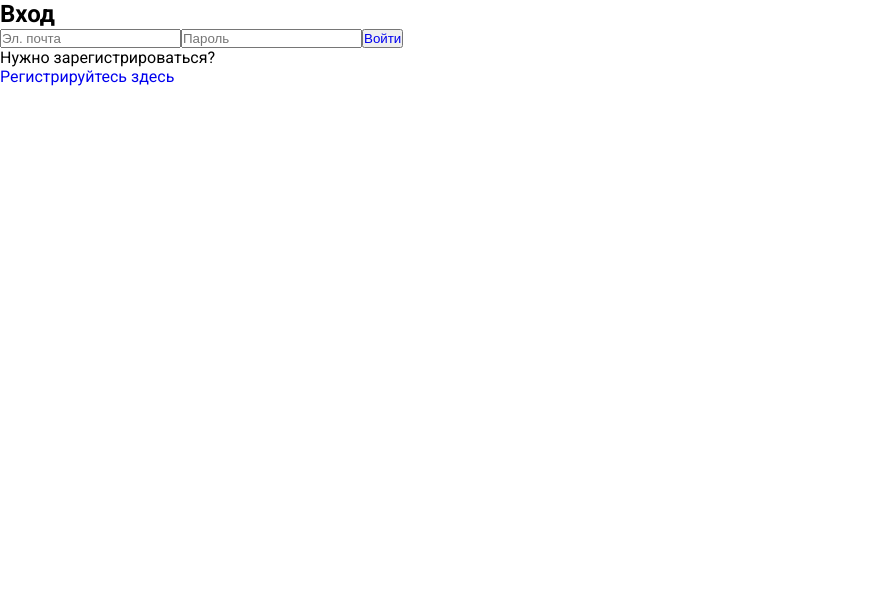
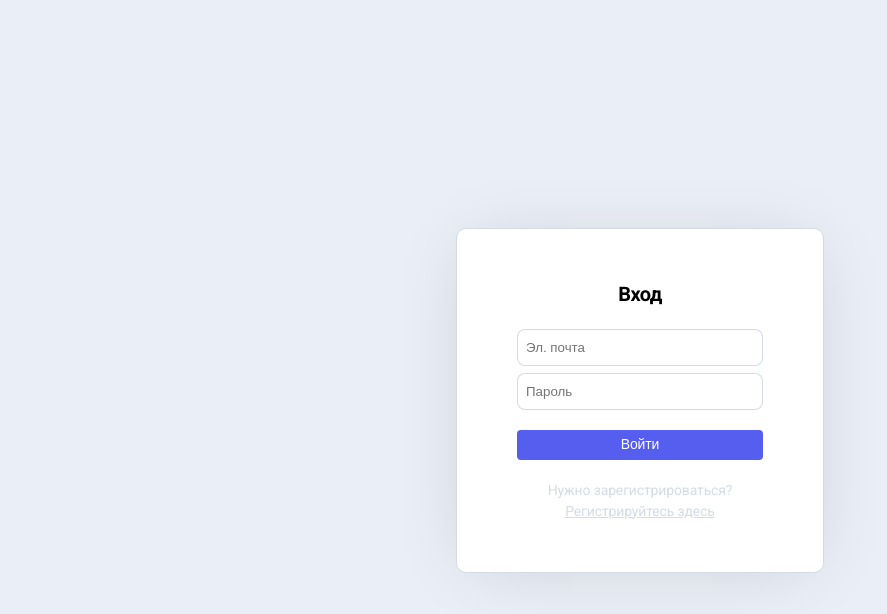
Before and after one commit to Ligzus/kanban1, a React (Vite) app in the folder skypro-kanban/: page /login in a window 1280 px wide. Shown: the top 614 px of the page, without its empty margins (0-887 px from the left). Built offline with nearby package versions, Linux system fonts and the light colour scheme.

Commit message:
Починил стили в модальных окнах регистрации и логина

```diff
--- a/skypro-kanban/src/App.jsx
+++ b/skypro-kanban/src/App.jsx
@@ -2,9 +2,9 @@ import React, { useState } from 'react'
 import './App.css'
 import { GlobalStyle } from './Global.styled.js'
 import { Route, Routes } from 'react-router-dom'
-import HomePage from './pages/HomePage.jsx'
-import LoginPage from './pages/LoginPage.jsx'
-import RegisterPage from './pages/RegisterPage.jsx'
+import HomePage from './pages/HomePage/HomePage.jsx'
+import LoginPage from './pages/LoginPage/LoginPage.jsx'
+import RegisterPage from './pages/RegisterPage/RegisterPage.jsx'
 
 
 function App() {
--- a/skypro-kanban/src/pages/LoginPage.jsx
+++ /dev/null
@@ -1,31 +0,0 @@
-import { Link } from "react-router-dom";
-
-function Login() {
-
-    return (
-
-        <div className="container-signin">
-            <div className="modal">
-                <div className="modal__block">
-                    <div className="modal__ttl">
-                        <h2>Вход</h2>
-                    </div>
-                    <form className="modal__form-login" id="formLogIn" action="#">
-                        <input className="modal__input" type="text" name="login" id="formlogin" placeholder="Эл. почта"></input>
-                        <input className="modal__input" type="password" name="password" id="formpassword" placeholder="Пароль"></input>
-
-                        <button className="modal__btn-enter _hover01" id="btnEnter"><Link to={'/'}>Войти</Link></button>
-
-                        <div className="modal__form-group">
-                            <p>Нужно зарегистрироваться?</p>
-                            <Link to={'/register'}>Регистрируйтесь здесь</Link>
-                        </div>
-                    </form>
-                </div>
-            </div>
-        </div>
-
-    )
-};
-
-export default Login;
--- /dev/null
+++ b/skypro-kanban/src/pages/LoginPage/Login.styled.js
@@ -0,0 +1,172 @@
+import styled from "styled-components";
+
+export const Wrapper = styled.div`
+    width: 100%;
+    height: 100%;
+    overflow-x: hidden;
+    overflow-y: scroll;
+    background-color: #EAEEF6;
+`;
+
+export const ContainerSignin = styled.div`
+    display: block;
+    width: 100vw;
+    min-height: 100vh;
+    margin: 0 auto;
+`;
+
+export const Modal = styled.div`
+    width: 100%;
+    height: 100%;
+    min-width: 320px;
+    min-height: 100vh;
+    display: flex;
+    flex-direction: column;
+    align-items: center;
+    justify-content: center;
+
+    @media screen and (max-width: 375px) {
+        background-color: #FFFFFF;
+    }
+`;
+
+export const ModalBlock  = styled.div`
+    display: block;
+    margin: 0 auto;
+    background-color: #FFFFFF;
+    max-width: 368px;
+    width: 100%;
+    padding: 50px 60px;
+    border-radius: 10px;
+    border: 0.7px solid #D4DBE5;
+    box-shadow: 0px 4px 67px -12px rgba(0, 0, 0, 0.13);
+
+    @media screen and (max-width: 375px) {
+        max-width: 368px;
+        width: 100%;
+        padding: 0 16px;
+        border-radius: none;
+        border: none;
+        box-shadow: none;
+    }
+`;
+
+
+export const ModalTtl  = styled.h2`
+    text-align: center;
+    font-size: 20px;
+    font-weight: 700;
+    line-height: 30px;
+    letter-spacing: -0.6px;
+    margin-bottom: 20px;
+`;
+
+
+export const ModalFormLogin = styled.form`
+    width: 100%;
+    display: flex;
+    flex-direction: column;
+    align-items: center;
+    justify-content: center;
+`;
+
+
+export const LoginInput = styled.input`
+    margin-bottom: 7px;
+    width: 100%;
+    min-width: 100%;
+    border-radius: 8px;
+    border: 0.7px solid rgba(148, 166, 190, 0.4);
+    outline: none;
+    padding: 10px 8px;
+
+    &::-moz-placeholder {
+        font-family: "Roboto", sans-serif;
+        font-weight: 400;
+        font-size: 14px;
+        line-height: 21px;
+        letter-spacing: -0.28px;
+        color: #94A6BE;
+    }
+`;
+
+export const LoginInputPassword = styled.input`
+    width: 100%;
+    min-width: 100%;
+    border-radius: 8px;
+    border: 0.7px solid rgba(148, 166, 190, 0.4);
+    outline: none;
+    padding: 10px 8px;
+
+    &::-moz-placeholder {
+        font-family: "Roboto", sans-serif;
+        font-weight: 400;
+        font-size: 14px;
+        line-height: 21px;
+        letter-spacing: -0.28px;
+        color: #94A6BE;
+    }
+`;
+
+
+
+export const ModalBtnEnter = styled.button`
+    width: 100%;
+    height: 30px;
+    background-color: #565EEF;
+    border-radius: 4px;
+    margin-top: 20px;
+    margin-bottom: 20px;
+    border: none;
+    outline: none;
+    display: flex;
+    align-items: center;
+    justify-content: center;
+    font-size: 14px;
+    line-height: 21px;
+    font-weight: 500;
+    letter-spacing: -0.14px;
+    color: #FFFFFF;
+
+    &:hover {
+        background-color: #33399b;
+    }
+
+    @media screen and (max-width: 375px) {
+        height: 40px;
+    }
+`;
+
+
+export const ModalBtnEnterLink = styled.a`
+    width: 100%;
+    height: 100%;
+    color: #FFFFFF;
+    display: flex;
+    align-items: center;
+    justify-content: center;
+`;
+
+
+export const ModalFormGroup = styled.div`
+    text-align: center;
+`;
+
+
+export const ModalFormGroupText = styled.p`
+    color: rgba(148, 166, 190, 0.4);
+    font-size: 14px;
+    font-weight: 400;
+    line-height: 150%;
+    letter-spacing: -0.14px;
+`;
+
+
+export const ModalFormGroupLink = styled.a`
+    color: rgba(148, 166, 190, 0.4);
+    font-size: 14px;
+    font-weight: 400;
+    line-height: 150%;
+    letter-spacing: -0.14px;
+    text-decoration: underline;
+`;
--- /dev/null
+++ b/skypro-kanban/src/pages/LoginPage/LoginPage.jsx
@@ -0,0 +1,35 @@
+import { ContainerSignin, LoginInput, LoginInputPassword, Modal, ModalBlock, ModalBtnEnter, ModalBtnEnterLink, ModalFormGroup, ModalFormGroupText, ModalFormLogin, ModalTtl, Wrapper, ModalFormGroupLink } from "./Login.styled";
+
+function Login() {
+
+    return (
+        <Wrapper>
+            <ContainerSignin>
+                <Modal>
+                    <ModalBlock>
+                        <div className="modal__ttl">
+                            <ModalTtl>Вход</ModalTtl>
+                        </div>
+                        <ModalFormLogin id="formLogIn" action="#">
+
+                            <LoginInput type="text" name="login" id="formlogin" placeholder="Эл. почта"></LoginInput>
+                            <LoginInputPassword type="password" name="password" id="formpassword" placeholder="Пароль"></LoginInputPassword>
+
+                            <ModalBtnEnter id="btnEnter">
+                                <ModalBtnEnterLink>Войти</ModalBtnEnterLink>
+                            </ModalBtnEnter>
+
+                            <ModalFormGroup>
+                                <ModalFormGroupText>Нужно зарегистрироваться?</ModalFormGroupText>
+                                <ModalFormGroupLink>Регистрируйтесь здесь</ModalFormGroupLink>
+                            </ModalFormGroup>
+
+                        </ModalFormLogin>
+                    </ModalBlock>
+                </Modal>
+            </ContainerSignin>
+        </Wrapper>
+    )
+};
+
+export default Login;
--- a/skypro-kanban/src/pages/RegisterPage.jsx
+++ /dev/null
@@ -1,29 +0,0 @@
-import { Link } from "react-router-dom"
-
-function Register() {
-    return (
-        <div className="container-signup">
-            <div className="modal">
-				<div className="modal__block">
-					<div className="modal__ttl">
-						<h2>Регистрация</h2>
-					</div>
-					<form className="modal__form-login" id="formLogUp" action="#">
-						<input className="modal__input first-name" type="text" name="first-name" id="first-name" placeholder="Имя"></input>
-						<input className="modal__input login" type="text" name="login" id="loginReg" placeholder="Эл. почта"></input>
-						<input className="modal__input password-first" type="password" name="password" id="passwordFirst" placeholder="Пароль"></input>
-						<button className="modal__btn-signup-ent _hover01" id="SignUpEnter">
-                            <Link to={'/'}>Зарегистрироваться</Link>
-                        </button>
-						<div className="modal__form-group">
-							<p>Уже есть аккаунт?</p>
-                            <Link to={'/login'}>Войдите здесь</Link>
-						</div>
-					</form>
-				</div>
-			</div>
-        </div>
-    )
-};
-
-export default Register
--- /dev/null
+++ b/skypro-kanban/src/pages/RegisterPage/RegisterPage.jsx
@@ -0,0 +1,36 @@
+import { ContainerSignin, LoginInput, LoginInputPassword, Modal, ModalBlock, ModalBtnEnter, ModalBtnEnterLink, ModalFormGroup, ModalFormGroupText, ModalFormGroupLink, ModalFormLogin, ModalTtl, Wrapper } from "../LoginPage/Login.styled";
+
+
+function Register() {
+    return (
+		<Wrapper>
+            <ContainerSignin>
+                <Modal>
+                    <ModalBlock>
+                        <div className="modal__ttl">
+                            <ModalTtl>Регистрация</ModalTtl>
+                        </div>
+                        <ModalFormLogin id="formLogUp" action="#">
+
+							<LoginInput type="text" name="first-name" id="first-name" placeholder="Имя"></LoginInput>
+                            <LoginInput type="text" name="login" id="loginReg" placeholder="Эл. почта"></LoginInput>
+                            <LoginInputPassword type="password" name="password" id="passwordFirst" placeholder="Пароль"></LoginInputPassword>
+
+                            <ModalBtnEnter id="SignUpEnter">
+                                <ModalBtnEnterLink>Зарегистрироваться</ModalBtnEnterLink>
+                            </ModalBtnEnter>
+
+                            <ModalFormGroup>
+                                <ModalFormGroupText>Уже есть аккаунт?</ModalFormGroupText>
+                                <ModalFormGroupLink>Войдите здесь</ModalFormGroupLink>
+                            </ModalFormGroup>
+
+                        </ModalFormLogin>
+                    </ModalBlock>
+                </Modal>
+            </ContainerSignin>
+        </Wrapper>
+    )
+};
+
+export default Register
```
Also changed, not shown: skypro-kanban/src/pages/HomePage/HomePage.jsx (renamed from skypro-kanban/src/pages/HomePage.jsx, +7 -8 lines), skypro-kanban/src/pages/CardPage/CardPage.jsx (added), skypro-kanban/src/pages/ExitPage/ExitPage.jsx (added).
